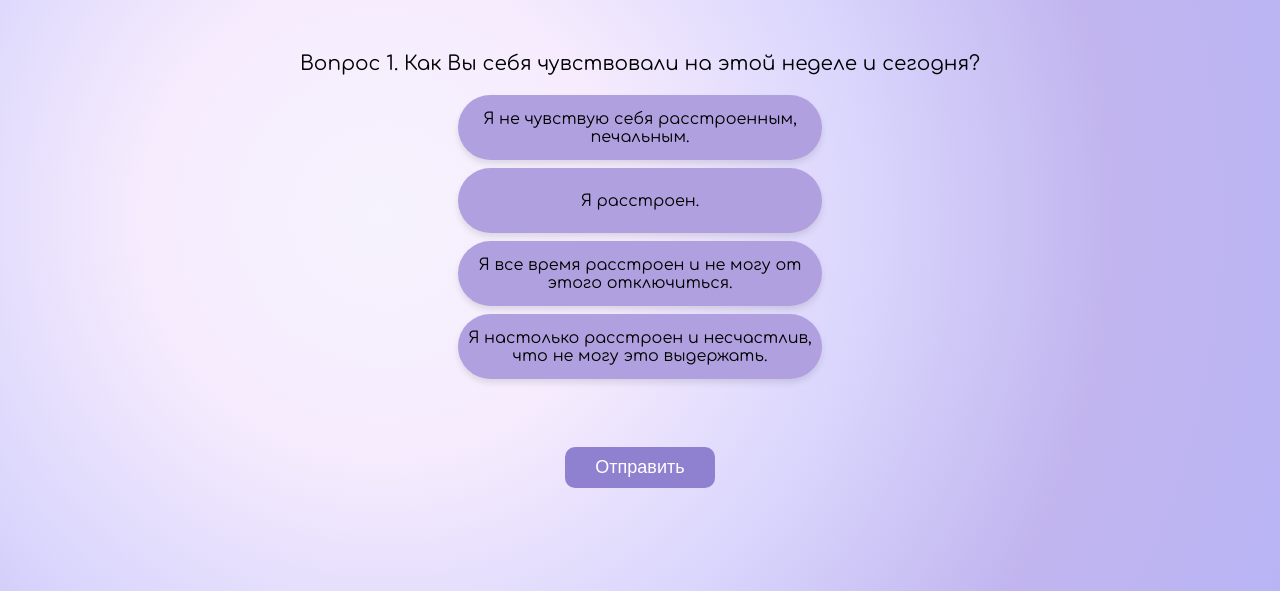
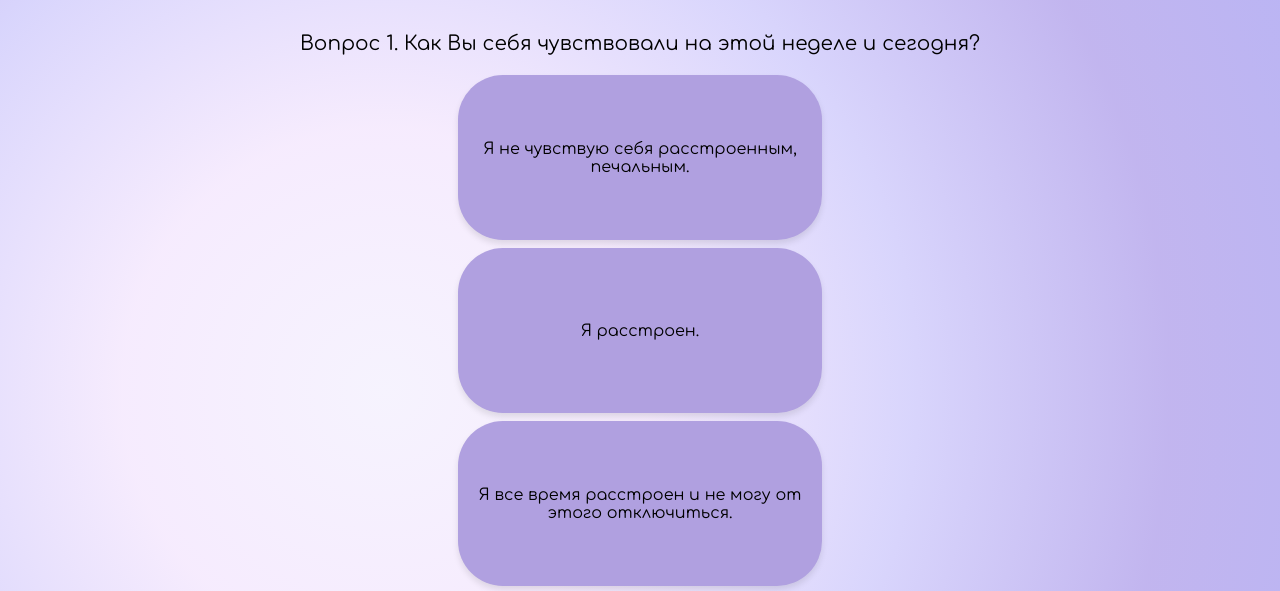
Before and after one commit to Dariyaaaaa/depression-test-11-24, a website: page test.html in a window 1280 px wide. Shown: the part 154-745 px from the top of the page. Drawn offline with Linux system fonts and the light colour scheme.

Commit message:
Update style.css

```diff
--- a/style.css
+++ b/style.css
@@ -133,8 +133,6 @@ h2 {
 }
 /* САМ ТЕСТ*/
 .question {
-  margin: 10px;
-  padding: 10px;
   display: flex;
   flex-direction: column;
   text-align: center;
@@ -153,7 +151,7 @@ h2 {
 }
 .answer {
   width: 344px;
-  height: 45px;
+  height: 145px;
   margin-bottom: 8px;
   padding: 10px;
   border-radius: 45px;
```
